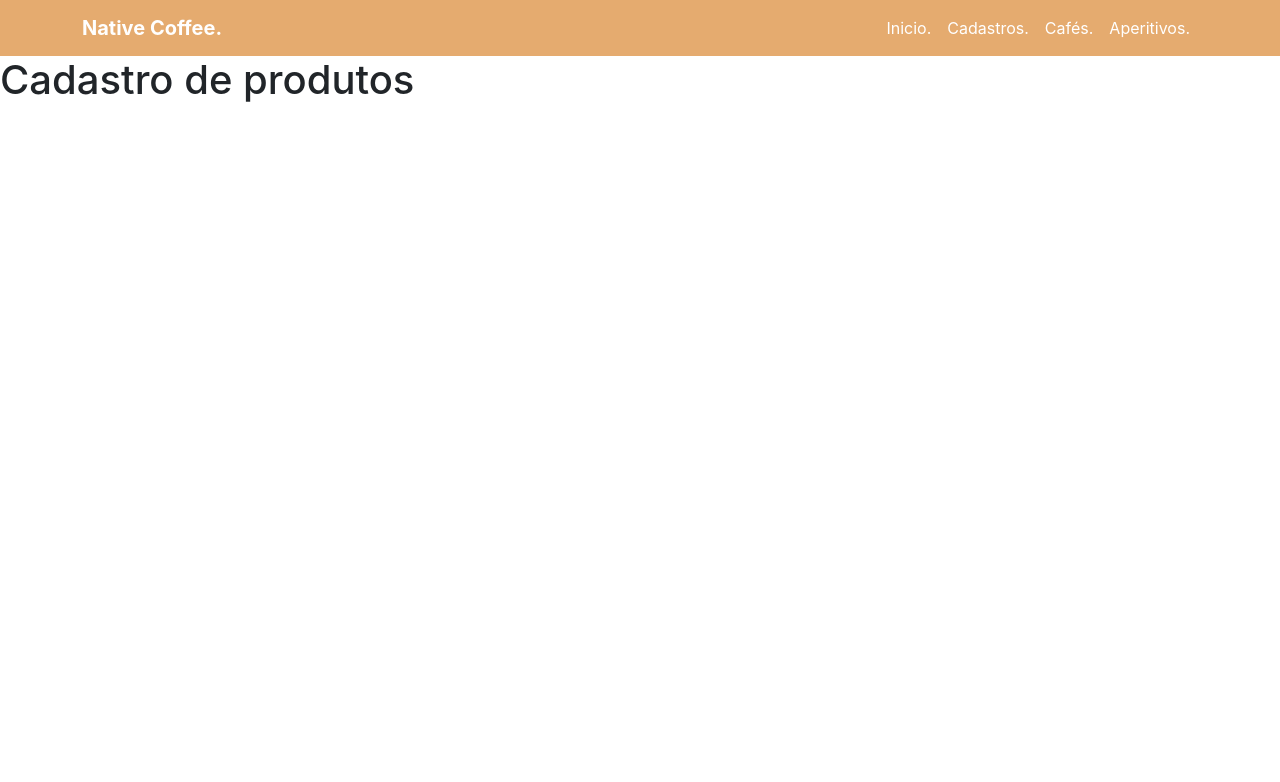
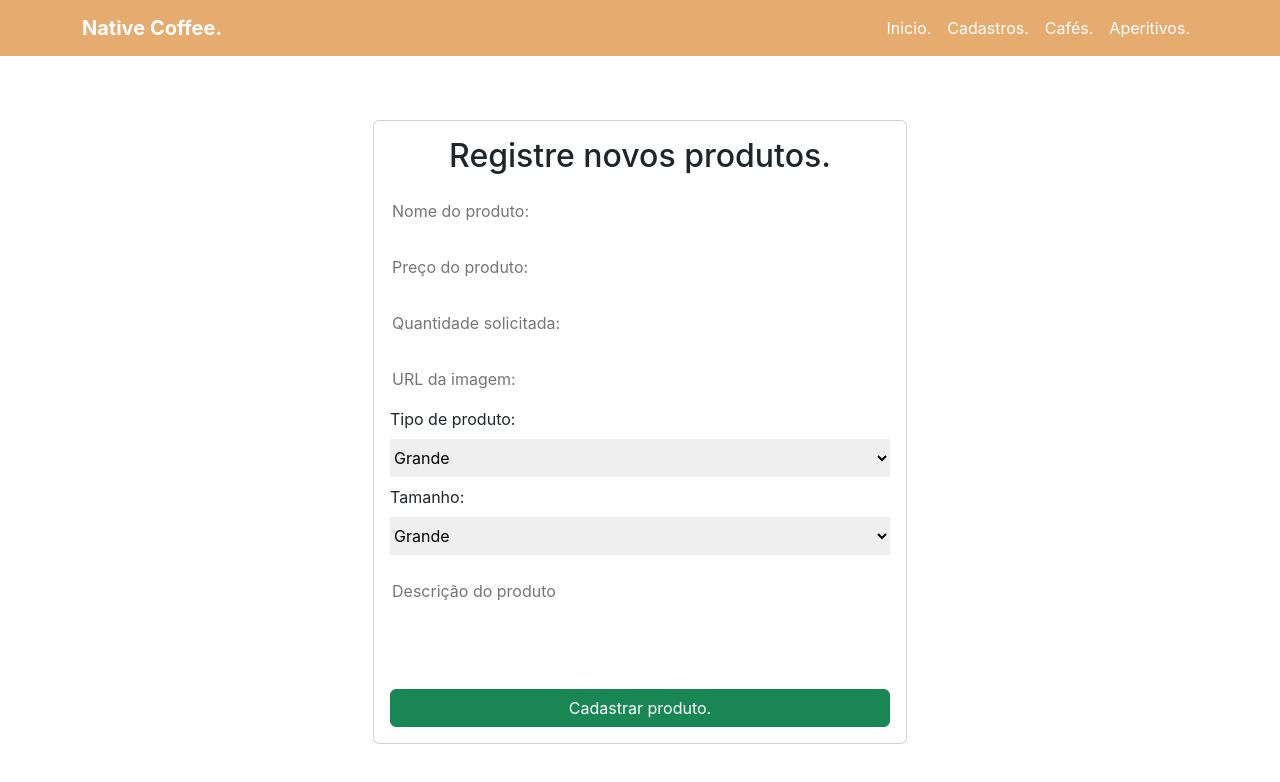
Before and after one commit to AlanAOliveira/SemanaTecnologiaFrontEnd, a React (Create React App) app: page /cadastroDeProduto in a window 1280 px wide. Shown: the top 782 px of the page. Built offline with nearby package versions, Linux system fonts and the light colour scheme.

Commit message:
feat:: formulario de cadastrados

```diff
--- /dev/null
+++ b/src/componentes/AreaDeTexto/AreaDeTexto.tsx
@@ -0,0 +1,21 @@
+import React from "react";
+
+interface areaDeTextoProps {
+    valor?: string;
+    mudancaDeValor?: (event: React.ChangeEvent<HTMLInputElement>) => void;
+    tipoDeTexto: string;
+    textoPlaceholder: string;
+    estilos: string;
+}
+
+export const AreaDeTexto: React.FC<areaDeTextoProps> = (props) => {
+    return (
+        <textarea
+            style={{ resize: 'none' }}
+            itemType={props.tipoDeTexto}
+            placeholder={props.textoPlaceholder}
+            className={props.estilos}
+            rows={3}
+        />
+    );
+}
--- /dev/null
+++ b/src/componentes/CaixaDeCombinacao/CaixaDeCombinacao.tsx
@@ -0,0 +1,34 @@
+import React from 'react';
+
+interface caixaDeCombinacaoProps {
+    id: string;
+    label: string;
+    placeholder: string;
+    opcoes: string[];
+    estilos: string;
+    valorSelecionado?: string;
+    aoMudar?: (event: React.ChangeEvent<HTMLSelectElement>) => void;
+}
+
+export const CaixaDeCombinacao: React.FC<caixaDeCombinacaoProps> = (props) => {
+
+    return (
+        <div className='d-flex flex-column'>
+            <label htmlFor={props.id}>{props.label}</label>
+            <select
+                id={props.id + "Escolhido"}
+                name={props.id + "Escolhido"}
+                value={props.valorSelecionado}
+                onChange={props.aoMudar}
+                className={props.estilos}
+            >
+                <option value="" disabled>{props.placeholder}</option>
+                {props.opcoes.map((opcao, index) => (
+                    <option key={index} value={opcao}>
+                        {opcao}
+                    </option>
+                ))}
+            </select>
+        </div>
+    );
+};
--- a/src/telas/CadastroDeProduto/CadastroDeProduto.tsx
+++ b/src/telas/CadastroDeProduto/CadastroDeProduto.tsx
@@ -1,8 +1,79 @@
 import React from 'react';
+import { EntradaDeTexto } from '../../componentes/EntradaDeTexto/EntradaDeTexto';
+import { AreaDeTexto } from '../../componentes/AreaDeTexto/AreaDeTexto';
+import { CaixaDeCombinacao } from '../../componentes/CaixaDeCombinacao/CaixaDeCombinacao';
 
 export const TelaCadastroDeProduto: React.FC = () => {
+    const opcoesProdutos = ['Grande', 'Medio', 'Pequeno'];
 
     return (
-        <h1>Cadastro de produtos</h1>
+        <main>
+            <section>
+                <div className="container vh-100 d-flex justify-content-center align-items-center">
+                    <div className="row justify-content-center w-100 mb-5">
+                        <div className="col-md-6">
+                            <div className="card">
+                                <div className="card-body">
+                                    <h2 className="card-title text-center">Registre novos produtos.</h2>
+                                    <form>
+                                        <EntradaDeTexto
+                                            tipoDeTexto="text"
+                                            textoPlaceholder='Nome do produto:'
+                                            estilos="w-100 my-2 border-0 py-2 border-0 g-4"
+                                        //valor={emailUsuario}
+                                        //mudancaDeValor={(e) => setEmailUsuario(e.target.value)}
+                                        />
+                                        <EntradaDeTexto
+                                            tipoDeTexto="text"
+                                            textoPlaceholder='Preço do produto:'
+                                            estilos="w-100 my-2 border-0 py-2 g-4"
+                                        //valor={senhaUsuario}
+                                        //mudancaDeValor={(e) => setSenhaUsuario(e.target.value)}
+                                        />
+                                        <EntradaDeTexto
+                                            tipoDeTexto="text"
+                                            textoPlaceholder='Quantidade solicitada:'
+                                            estilos="w-100 my-2 border-0 py-2 g-4"
+                                        //valor={senhaUsuario}
+                                        //mudancaDeValor={(e) => setSenhaUsuario(e.target.value)}
+                                        />
+
+                                        <EntradaDeTexto
+                                            tipoDeTexto="text"
+                                            textoPlaceholder='URL da imagem:'
+                                            estilos="w-100 my-2 border-0 py-2 g-4"
+                                        //valor={senhaUsuario}
+                                        //mudancaDeValor={(e) => setSenhaUsuario(e.target.value)}
+                                        />
+                                        <CaixaDeCombinacao
+                                            placeholder='Selecione o tamanho do produto'
+                                            label='Tipo de produto:'
+                                            opcoes={opcoesProdutos}
+                                            id='1'
+                                            estilos='w-100 my-2 border-0 py-2 g-4'
+                                        />
+                                        <CaixaDeCombinacao
+                                            placeholder='Selecione o tamanho do produto'
+                                            label='Tamanho:'
+                                            opcoes={opcoesProdutos}
+                                            id='1'
+                                            estilos='w-100 my-2 border-0 py-2 g-4'
+                                        />
+                                        <AreaDeTexto
+                                            textoPlaceholder='Descrição do produto'
+                                            tipoDeTexto='text'
+                                            estilos='w-100 my-2 border-0 py-2 g-4'
+                                        />
+                                        <button type="submit" className="btn btn-success w-100 mt-3" /*onClick={handleRealizaLogin}*/>
+                                            Cadastrar produto.
+                                        </button>
+                                    </form>
+                                </div>
+                            </div>
+                        </div>
+                    </div>
+                </div>
+            </section>
+        </main>
     );
 }
```
Also changed, not shown: src/telas/AperitivosCadastrados/visaoControllerAperitivosCadastrados.tsx (added, +7 -0 lines), src/telas/CafésCadastrados/visaoControllerCafesCadastrados.tsx (added, +9 -0 lines).
